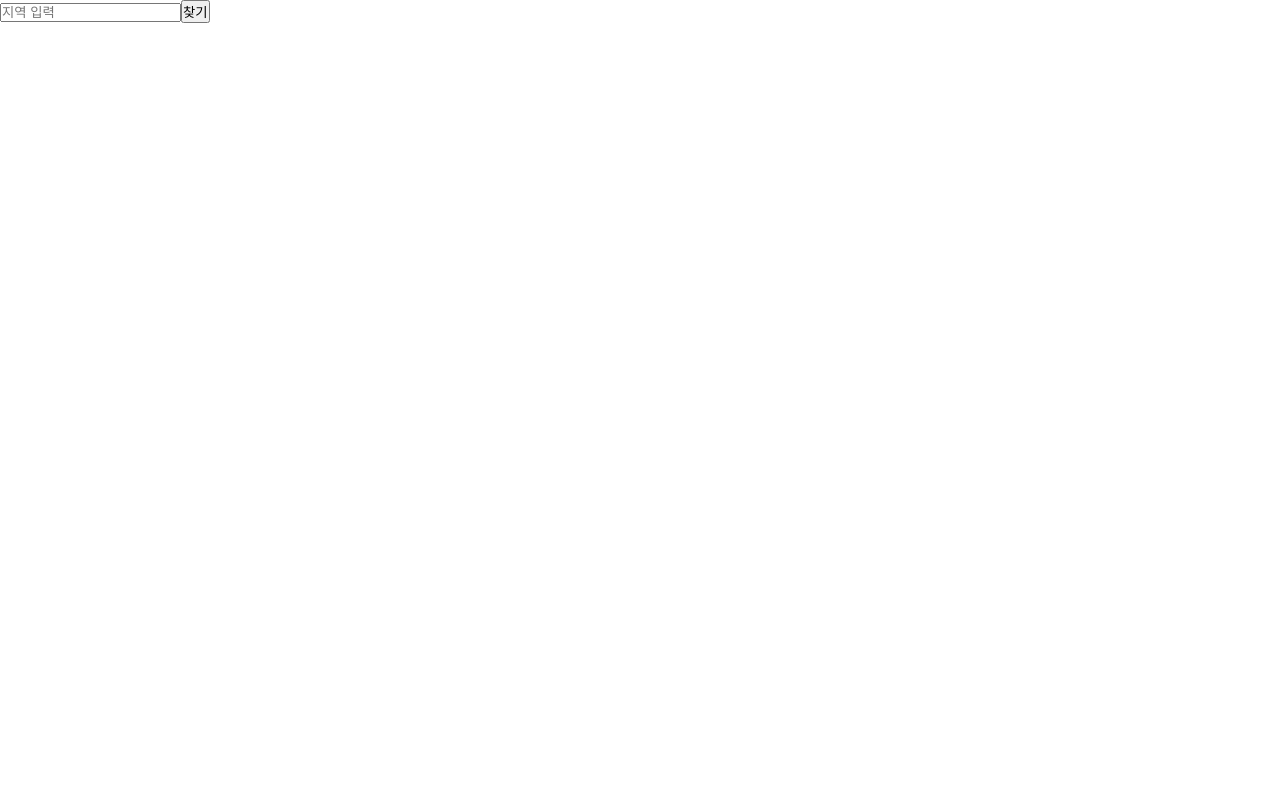
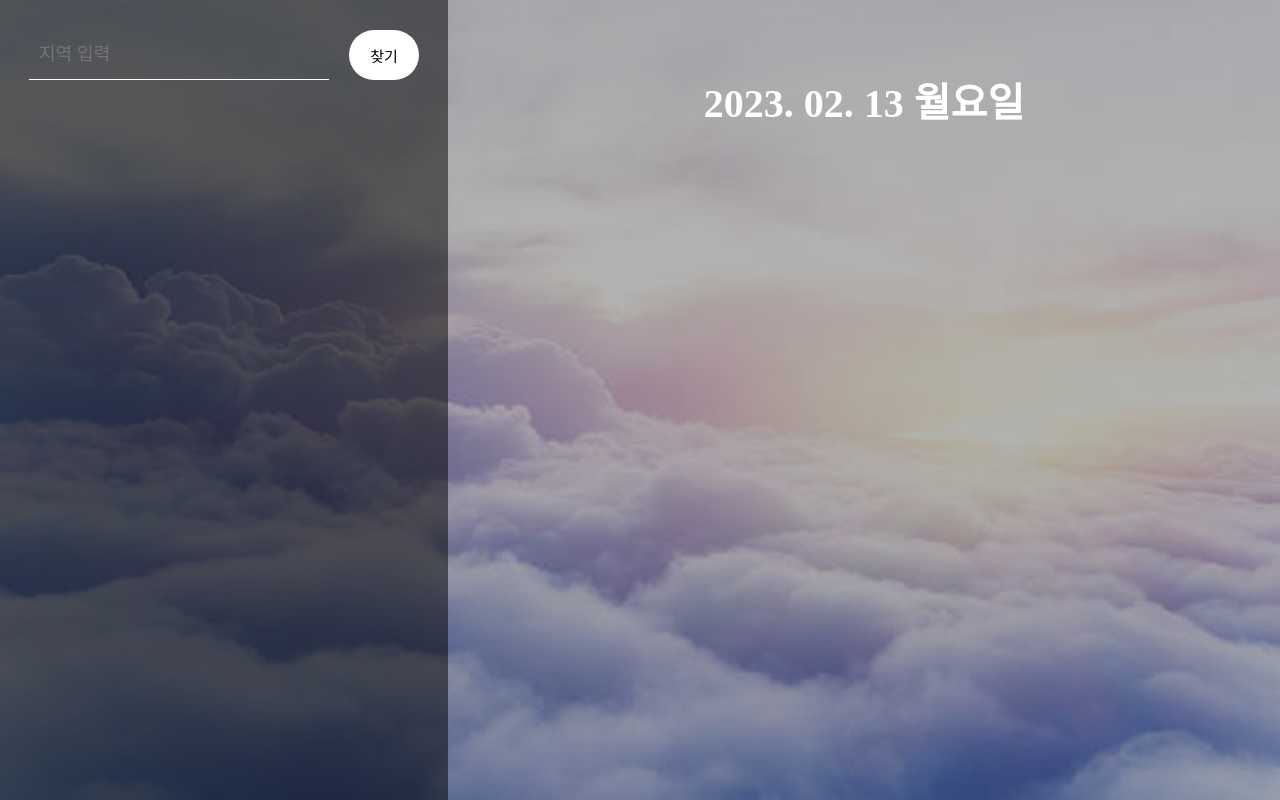
Before and after one commit to LEEJINYOUN/weather-app, a React (Create React App) app: page / in a window 1280 px wide. Built offline with nearby package versions, Linux system fonts and the light colour scheme.

Commit message:
메인 기본 디자인 적용

```diff
--- a/src/App.css
+++ b/src/App.css
@@ -3,3 +3,138 @@
   padding: 0;
   box-sizing: border-box;
 }
+
+.mainContainer {
+  width: 100vw;
+  height: 100vh;
+  display: flex;
+  flex-direction: row;
+  background-image: linear-gradient(rgba(0, 0, 0, 0.3), rgba(0, 0, 0, 0.3)),
+    url(./images/default.jpg);
+  background-repeat: no-repeat;
+  background-size: cover;
+  background-position: center;
+  color: white;
+}
+
+.mainLeft {
+  display: flex;
+  flex-direction: column;
+  width: 35%;
+  height: 100%;
+  background-color: rgba(0, 0, 0, 0.5);
+}
+
+.mainInputBox {
+  display: flex;
+  flex-direction: row;
+  justify-content: center;
+  padding-top: 30px;
+  width: 100%;
+  height: 40%;
+}
+
+.mainInputBox > input {
+  margin: 0 10px;
+}
+
+.mainInputBox > input[type="text"] {
+  padding-left: 10px;
+  width: 300px;
+  height: 50px;
+  font-size: 18px;
+  outline: none;
+  border: none;
+  background-color: transparent;
+  border-bottom: 1px solid white;
+  color: white;
+  transition: all 0.3s ease-in-out;
+}
+
+.mainInputBox > input[type="text"]:focus {
+  border-bottom: 2px solid gray;
+}
+
+.mainInputBox > input[type="button"] {
+  width: 70px;
+  height: 50px;
+  cursor: pointer;
+  background-color: white;
+  border: none;
+  border-radius: 50px;
+  font-size: 15px;
+  color: black;
+}
+
+.mainInfoDetail {
+  width: 100%;
+  height: 60%;
+}
+
+.InfoItems {
+  padding: 0 25px;
+  width: 100%;
+  height: 20%;
+  display: flex;
+  justify-content: space-between;
+  align-items: center;
+  font-size: 25px;
+  font-weight: 700;
+}
+
+.mainRight {
+  width: 65%;
+  height: 100%;
+}
+
+.nowDay {
+  width: 100%;
+  height: 200px;
+  display: flex;
+  flex-direction: row;
+  justify-content: center;
+  align-items: center;
+  font-size: 40px;
+  font-weight: bolder;
+}
+
+.mainInfo {
+  width: 100%;
+  height: calc(100vh - 200px);
+  display: flex;
+  justify-content: center;
+  align-items: center;
+}
+
+.infoBox {
+  width: 600px;
+  height: 200px;
+  display: flex;
+  flex-direction: row;
+  justify-content: center;
+  align-items: center;
+}
+
+.cityTemp,
+.cityName {
+  display: flex;
+  justify-content: center;
+  align-items: center;
+  width: 30%;
+  height: 100%;
+  font-size: 50px;
+}
+
+.cityImage {
+  width: 40%;
+  height: 100%;
+}
+
+.errorMessage {
+  display: flex;
+  justify-content: center;
+  align-items: center;
+  width: 100%;
+  height: 100%;
+  font-size: 35px;
+}
--- a/src/App.js
+++ b/src/App.js
@@ -2,6 +2,25 @@ import "./App.css";
 import React, { useEffect, useState } from "react";
 
 function App() {
+  const todayTime = () => {
+    let now = new Date();
+    let todayYear = now.getFullYear();
+    let todayMonth =
+      now.getMonth() + 1 > 9 ? now.getMonth() + 1 : "0" + (now.getMonth() + 1);
+    let todayDate = now.getDate() > 9 ? now.getDate() : "0" + now.getDate();
+    const week = ["일", "월", "화", "수", "목", "금", "토"];
+    let dayOfWeek = week[now.getDay()];
+    return (
+      todayYear +
+      ". " +
+      todayMonth +
+      ". " +
+      todayDate +
+      " " +
+      dayOfWeek +
+      "요일"
+    );
+  };
   const [cityInput, setCityInput] = useState("");
   const cityName = {
     서울: "Seoul",
@@ -44,7 +63,7 @@ function App() {
       setSearched("");
       setCityInput("");
       setCitySelected(cityInput);
-      setSearchError("잘못된 검색입니다.");
+      setSearchError("등록되지 않은 지역입니다.");
     }
   };
   const [dataClouds, setDataClouds] = useState({});
@@ -60,12 +79,14 @@ function App() {
     }
   };
 
-  const onClick = (e) => {
-    e.preventDefault();
+  const onClick = () => {
     if (cityInput !== "") {
+      setCitySelected(cityInput);
       isCity();
     }
   };
+
+  const celsius = 273.15;
 
   const url = `https://api.openweathermap.org/data/2.5/weather?q=${searched}&id=524901&lang=Kr&appid=ba377ee3d7d4e51eeb16cebe61239877`;
 
@@ -87,9 +108,9 @@ function App() {
     }
   }, [searched, url]);
   return (
-    <section className="homeContainer">
-      <div className="homeLeft">
-        <div className="homeInputBox">
+    <section className="mainContainer">
+      <div className="mainLeft">
+        <div className="mainInputBox">
           <input
             type="text"
             placeholder="지역 입력"
@@ -99,31 +120,51 @@ function App() {
           />
           <input type="button" value="찾기" onClick={onClick} />
         </div>
-        <div className="searchedInfoDetail">
+        <div className="mainInfoDetail">
           {searchError === "" ? (
-            <div>
-              <span>최대기온 : {(dataMain.temp_max - 273.15).toFixed(1)}</span>
-              <br />
-              <span>최저기온 : {(dataMain.temp_min - 273.15).toFixed(1)}</span>
-              <br />
-              <span>습도 : {dataMain.humidity}%</span>
-              <br />
-              <span>풍속 : {dataWind.speed}km/h</span>
-              <br />
-              <span>구름 : {dataClouds.all}%</span>
-              <br />
+            <>
+              <div className="InfoItems">
+                <span>최대 / 최저 기온</span>
+                <span>
+                  {(dataMain.temp_max - celsius).toFixed(1)}
+                  &nbsp;&#8451;&nbsp;/&nbsp;
+                  {(dataMain.temp_min - celsius).toFixed(1)}&nbsp;&#8451;
+                </span>
               </div>
+              <div className="InfoItems">
+                <span>습도</span>
+                <span>{dataMain.humidity}%</span>
+              </div>
+              <div className="InfoItems">
+                <span>풍속</span>
+                <span>{dataWind.speed}km/h</span>
+              </div>
+              <div className="InfoItems">
+                <span>구름</span>
+                <span>{dataClouds.all}%</span>
+              </div>
+              <div className="InfoItems">
+                <span>날씨 설명</span>
+                <span>{dataWeather.description}</span>
+              </div>
+            </>
           ) : (
-            <span>{searchError}</span>
+            <span className="errorMessage">{searchError}</span>
           )}
         </div>
       </div>
-      <div className="homeRight">
-        <div className="searchedInfoMain">
+      <div className="mainRight">
+        <div className="nowDay">{todayTime()}</div>
+        <div className="mainInfo">
           {searchError === "" ? (
-            <div>
-              <span>{citySelected}</span>
+            <>
+              <div className="infoBox">
+                <span className="cityTemp">
+                  {(dataMain.temp - celsius).toFixed(1)}&nbsp;&#8451;
+                </span>
+                <span className="cityName">{citySelected}</span>
                 <img
+                  className="cityImage"
                   src={
                     searched !== ""
                       ? `http://openweathermap.org/img/wn/${dataWeather.icon}@2x.png`
@@ -131,11 +172,10 @@ function App() {
                   }
                   alt="이미지 없음"
                 />
-              <br />
-              <span>{dataWeather.description}</span>
               </div>
+            </>
           ) : (
-            <span>{searchError}</span>
+            <span className="errorMessage">{searchError}</span>
           )}
         </div>
       </div>
```
Lines whose indentation alone changed are shown as unchanged.
